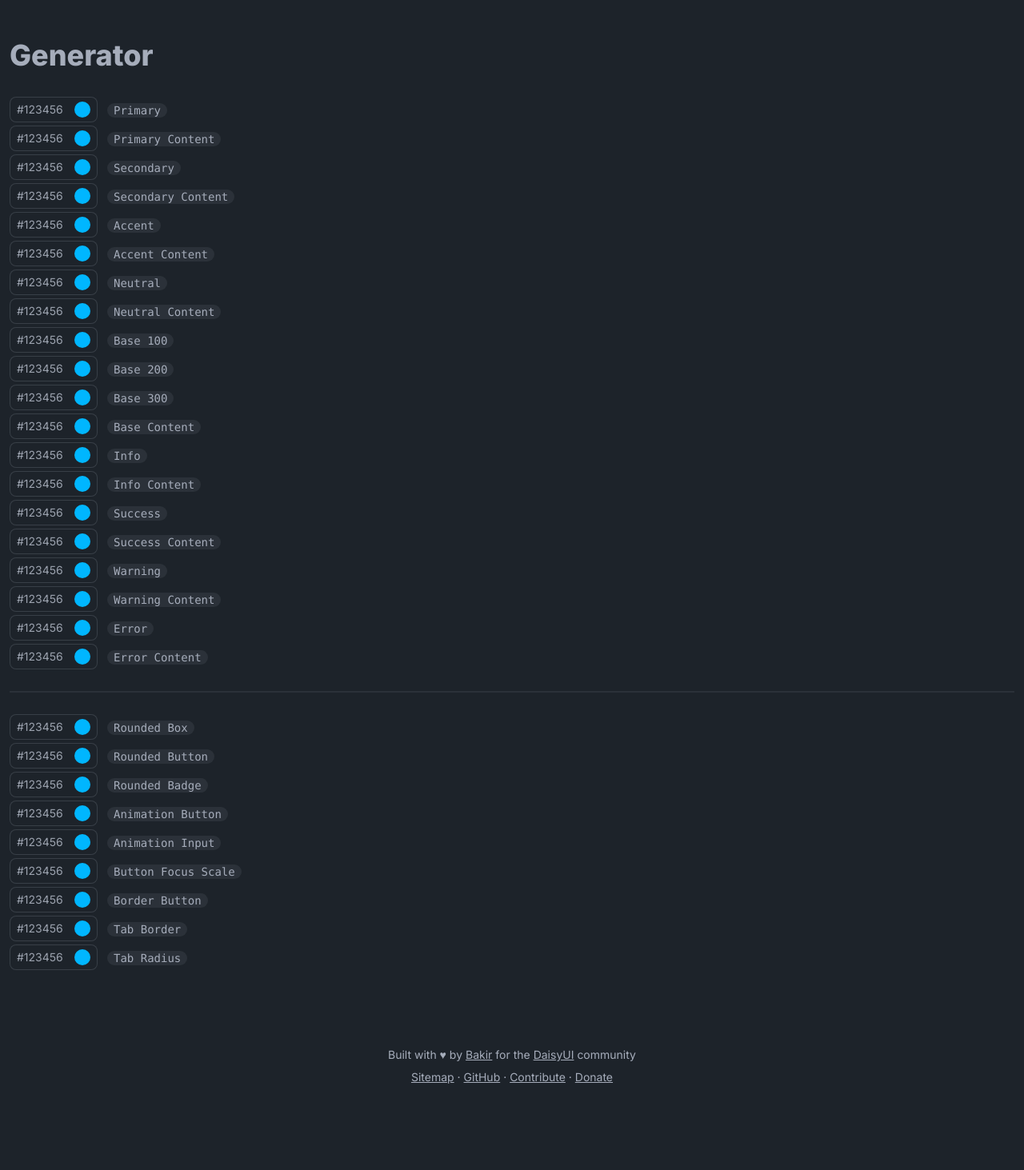
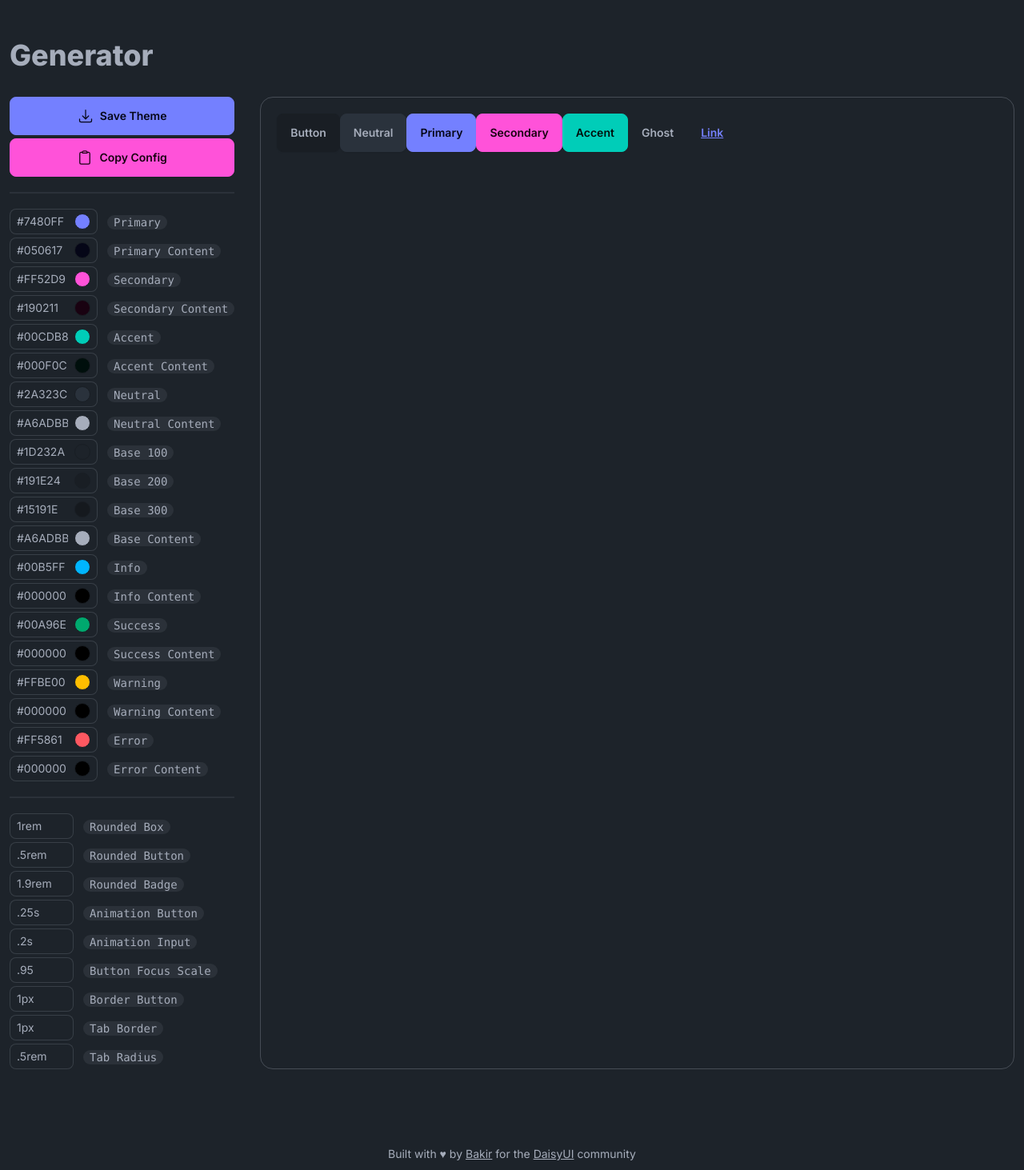
Before and after one commit to BakirGracic/daisyui-theme-preview, a Next.js app: page /custom in a window 1280 px wide. Shown: the part 5040-6503 px from the top of the page at 80% size. Before the commit the page ends 6413 px from the top, so only its background shows below. Built offline with nearby package versions, Linux system fonts and the light colour scheme.

Commit message:
theme generator progress

```diff
--- a/components/(custom)/ParameterTweaker.tsx
+++ b/components/(custom)/ParameterTweaker.tsx
@@ -1,39 +1,43 @@
 "use client";
 
 import { useState } from "react";
-import ParameterTweakerInput from "@/components/(custom)/ParameterTweakerInput";
+import ParameterTweakerHexInput from "@/components/(custom)/ParameterTweakerHexInput";
+import ParameterTweakerCSSInput from "@/components/(custom)/ParameterTweakerCSSInput";
 import type { CustomThemeProps } from "@/types/custom_theme";
+import { ArrowDownTrayIcon } from "@heroicons/react/24/solid";
+import { ClipboardIcon } from "@heroicons/react/24/outline";
 
 const defaultCustomTheme: CustomThemeProps = {
-    primary: "",
-    primaryContent: "",
-    secondary: "",
-    secondaryContent: "",
-    accent: "",
-    accentContent: "",
-    neutral: "",
-    neutralContent: "",
-    base100: "",
-    base200: "",
-    base300: "",
-    baseContent: "",
-    info: "",
-    infoContent: "",
-    success: "",
-    successContent: "",
-    warning: "",
-    warningContent: "",
-    error: "",
-    errorContent: "",
-    roundedBox: "",
-    roundedBtn: "",
-    roundedBadge: "",
-    animationBtn: "",
-    animationInput: "",
-    btnFocusScale: "",
-    borderBtn: "",
-    tabBorder: "",
-    tabRadius: "",
+    primary: "#7480FF",
+    primaryContent: "#050617",
+    secondary: "#FF52D9",
+    secondaryContent: "#190211",
+    accent: "#00CDB8",
+    accentContent: "#000F0C",
+    neutral: "#2A323C",
+    neutralContent: "#A6ADBB",
+    base100: "#1D232A",
+    base200: "#191E24",
+    base300: "#15191E",
+    baseContent: "#A6ADBB",
+    info: "#00B5FF",
+    infoContent: "#000000",
+    success: "#00A96E",
+    successContent: "#000000",
+    warning: "#FFBE00",
+    warningContent: "#000000",
+    error: "#FF5861",
+    errorContent: "#000000",
+    // ---
+    roundedBox: "1rem",
+    roundedBtn: ".5rem",
+    roundedBadge: "1.9rem",
+    animationBtn: ".25s",
+    animationInput: ".2s",
+    btnFocusScale: ".95",
+    borderBtn: "1px",
+    tabBorder: "1px",
+    tabRadius: ".5rem",
 };
 
 export default function ParameterTweaker() {
@@ -44,7 +48,7 @@ export default function ParameterTweaker() {
         return hexRegex.test(value);
     };
 
-    const handleInputChange = (value: string, name: keyof CustomThemeProps) => {
+    const handleHexInputChange = (value: string, name: keyof CustomThemeProps) => {
         if (isValidHex(value.toLowerCase())) {
             setCustomTheme((prevTheme) => ({
                 ...prevTheme,
@@ -53,247 +57,295 @@ export default function ParameterTweaker() {
         }
     };
 
+    const handleCSSInputChange = (value: string, name: keyof CustomThemeProps) => {
+        setCustomTheme((prevTheme) => ({
+            ...prevTheme,
+            [name]: value,
+        }));
+    };
+
+    const handleSaveTheme = () => {
+        alert("MAKE ME!");
+    };
+
+    const handleCopyConfig = () => {
+        alert("MAKE ME!");
+    };
+
     return (
         <div className="viewportMaxWidth topMargin">
             <div className="prose mb-8">
                 <h1 id="generator">Generator</h1>
             </div>
 
-            {/* inputs */}
+            <div className="flex gap-8">
+                {/* sidebar */}
                 <div className="flex flex-col gap-1">
+                    {/* actions */}
+                    <div
+                        onClick={handleSaveTheme}
+                        className="btn btn-primary"
+                    >
+                        <ArrowDownTrayIcon className="size-5" />
+                        Save Theme
+                    </div>
+                    <div
+                        onClick={handleCopyConfig}
+                        className="btn btn-secondary"
+                    >
+                        <ClipboardIcon className="size-5" />
+                        Copy Config
+                    </div>
+
+                    <div className="divider my-2"></div>
+
                     {/* primary */}
-                <ParameterTweakerInput
+                    <ParameterTweakerHexInput
                         name="primary"
                         value={customTheme.primary}
                         label="Primary"
-                    handleInputChange={handleInputChange}
+                        handleInputChange={handleHexInputChange}
                     />
 
                     {/* primaryContent */}
-                <ParameterTweakerInput
+                    <ParameterTweakerHexInput
                         name="primaryContent"
                         value={customTheme.primaryContent}
                         label="Primary Content"
-                    handleInputChange={handleInputChange}
+                        handleInputChange={handleHexInputChange}
                     />
 
                     {/* secondary */}
-                <ParameterTweakerInput
+                    <ParameterTweakerHexInput
                         name="secondary"
                         value={customTheme.secondary}
                         label="Secondary"
-                    handleInputChange={handleInputChange}
+                        handleInputChange={handleHexInputChange}
                     />
 
                     {/* secondaryContent */}
-                <ParameterTweakerInput
+                    <ParameterTweakerHexInput
                         name="secondaryContent"
                         value={customTheme.secondaryContent}
                         label="Secondary Content"
-                    handleInputChange={handleInputChange}
+                        handleInputChange={handleHexInputChange}
                     />
 
                     {/* accent */}
-                <ParameterTweakerInput
+                    <ParameterTweakerHexInput
                         name="accent"
                         value={customTheme.accent}
                         label="Accent"
-                    handleInputChange={handleInputChange}
+                        handleInputChange={handleHexInputChange}
                     />
 
                     {/* accentContent */}
-                <ParameterTweakerInput
+                    <ParameterTweakerHexInput
                         name="accentContent"
                         value={customTheme.accentContent}
                         label="Accent Content"
-                    handleInputChange={handleInputChange}
+                        handleInputChange={handleHexInputChange}
                     />
 
                     {/* neutral */}
-                <ParameterTweakerInput
+                    <ParameterTweakerHexInput
                         name="neutral"
                         value={customTheme.neutral}
                         label="Neutral"
-                    handleInputChange={handleInputChange}
+                        handleInputChange={handleHexInputChange}
                     />
 
                     {/* neutralContent */}
-                <ParameterTweakerInput
+                    <ParameterTweakerHexInput
                         name="neutralContent"
                         value={customTheme.neutralContent}
                         label="Neutral Content"
-                    handleInputChange={handleInputChange}
+                        handleInputChange={handleHexInputChange}
                     />
 
                     {/* base100 */}
-                <ParameterTweakerInput
+                    <ParameterTweakerHexInput
                         name="base100"
                         value={customTheme.base100}
                         label="Base 100"
-                    handleInputChange={handleInputChange}
+                        handleInputChange={handleHexInputChange}
                     />
 
                     {/* base200 */}
-                <ParameterTweakerInput
+                    <ParameterTweakerHexInput
                         name="base200"
                         value={customTheme.base200}
                         label="Base 200"
-                    handleInputChange={handleInputChange}
+                        handleInputChange={handleHexInputChange}
                     />
 
                     {/* base300 */}
-                <ParameterTweakerInput
+                    <ParameterTweakerHexInput
                         name="base300"
                         value={customTheme.base300}
                         label="Base 300"
-                    handleInputChange={handleInputChange}
+                        handleInputChange={handleHexInputChange}
                     />
 
                     {/* baseContent */}
-                <ParameterTweakerInput
+                    <ParameterTweakerHexInput
                         name="baseContent"
                         value={customTheme.baseContent}
                         label="Base Content"
-                    handleInputChange={handleInputChange}
+                        handleInputChange={handleHexInputChange}
                     />
 
                     {/* info */}
-                <ParameterTweakerInput
+                    <ParameterTweakerHexInput
                         name="info"
                         value={customTheme.info}
                         label="Info"
-                    handleInputChange={handleInputChange}
+                        handleInputChange={handleHexInputChange}
                     />
 
                     {/* infoContent */}
-                <ParameterTweakerInput
+                    <ParameterTweakerHexInput
                         name="infoContent"
                         value={customTheme.infoContent}
                         label="Info Content"
-                    handleInputChange={handleInputChange}
+                        handleInputChange={handleHexInputChange}
                     />
 
                     {/* success */}
-                <ParameterTweakerInput
+                    <ParameterTweakerHexInput
                         name="success"
                         value={customTheme.success}
                         label="Success"
-                    handleInputChange={handleInputChange}
+                        handleInputChange={handleHexInputChange}
                     />
 
                     {/* successContent */}
-                <ParameterTweakerInput
+                    <ParameterTweakerHexInput
                         name="successContent"
                         value={customTheme.successContent}
                         label="Success Content"
-                    handleInputChange={handleInputChange}
+                        handleInputChange={handleHexInputChange}
                     />
 
                     {/* warning */}
-                <ParameterTweakerInput
+                    <ParameterTweakerHexInput
                         name="warning"
                         value={customTheme.warning}
                         label="Warning"
-                    handleInputChange={handleInputChange}
+                        handleInputChange={handleHexInputChange}
                     />
 
                     {/* warningContent */}
-                <ParameterTweakerInput
+                    <ParameterTweakerHexInput
                         name="warningContent"
                         value={customTheme.warningContent}
                         label="Warning Content"
-                    handleInputChange={handleInputChange}
+                        handleInputChange={handleHexInputChange}
                     />
 
                     {/* error */}
-                <ParameterTweakerInput
+                    <ParameterTweakerHexInput
                         name="error"
                         value={customTheme.error}
                         label="Error"
-                    handleInputChange={handleInputChange}
+                        handleInputChange={handleHexInputChange}
                     />
 
                     {/* errorContent */}
-                <ParameterTweakerInput
+                    <ParameterTweakerHexInput
                         name="errorContent"
                         value={customTheme.errorContent}
                         label="Error Content"
-                    handleInputChange={handleInputChange}
+                        handleInputChange={handleHexInputChange}
                     />
 
-                <div className="divider"></div>
+                    <div className="divider my-2"></div>
 
                     {/* roundedBox */}
-                <ParameterTweakerInput
+                    <ParameterTweakerCSSInput
                         name="roundedBox"
                         value={customTheme.roundedBox}
                         label="Rounded Box"
-                    handleInputChange={handleInputChange}
+                        handleInputChange={handleCSSInputChange}
                     />
 
                     {/* roundedBtn */}
-                <ParameterTweakerInput
+                    <ParameterTweakerCSSInput
                         name="roundedBtn"
                         value={customTheme.roundedBtn}
                         label="Rounded Button"
-                    handleInputChange={handleInputChange}
+                        handleInputChange={handleCSSInputChange}
                     />
 
                     {/* roundedBadge */}
-                <ParameterTweakerInput
+                    <ParameterTweakerCSSInput
                         name="roundedBadge"
                         value={customTheme.roundedBadge}
                         label="Rounded Badge"
-                    handleInputChange={handleInputChange}
+                        handleInputChange={handleCSSInputChange}
                     />
 
                     {/* animationBtn */}
-                <ParameterTweakerInput
+                    <ParameterTweakerCSSInput
                         name="animationBtn"
                         value={customTheme.animationBtn}
                         label="Animation Button"
-                    handleInputChange={handleInputChange}
+                        handleInputChange={handleCSSInputChange}
                     />
 
                     {/* animationInput */}
-                <ParameterTweakerInput
+                    <ParameterTweakerCSSInput
                         name="animationInput"
                         value={customTheme.animationInput}
                         label="Animation Input"
-                    handleInputChange={handleInputChange}
+                        handleInputChange={handleCSSInputChange}
                     />
 
                     {/* btnFocusScale */}
-                <ParameterTweakerInput
+                    <ParameterTweakerCSSInput
                         name="btnFocusScale"
                         value={customTheme.btnFocusScale}
                         label="Button Focus Scale"
-                    handleInputChange={handleInputChange}
+                        handleInputChange={handleCSSInputChange}
                     />
 
                     {/* borderBtn */}
-                <ParameterTweakerInput
+                    <ParameterTweakerCSSInput
                         name="borderBtn"
                         value={customTheme.borderBtn}
                         label="Border Button"
-                    handleInputChange={handleInputChange}
+                        handleInputChange={handleCSSInputChange}
                     />
 
                     {/* tabBorder */}
-                <ParameterTweakerInput
+                    <ParameterTweakerCSSInput
                         name="tabBorder"
                         value={customTheme.tabBorder}
                         label="Tab Border"
-                    handleInputChange={handleInputChange}
+                        handleInputChange={handleCSSInputChange}
                     />
 
                     {/* tabRadius */}
-                <ParameterTweakerInput
+                    <ParameterTweakerCSSInput
                         name="tabRadius"
                         value={customTheme.tabRadius}
                         label="Tab Radius"
-                    handleInputChange={handleInputChange}
+                        handleInputChange={handleCSSInputChange}
                     />
+                </div>
+
+                {/* preview */}
+                <div className="rounded-box border border-neutral-content/30 w-full p-5">
+                    <div className="">
+                        <button className="btn">Button</button>
+                        <button className="btn btn-neutral">Neutral</button>
+                        <button className="btn btn-primary">Primary</button>
+                        <button className="btn btn-secondary">Secondary</button>
+                        <button className="btn btn-accent">Accent</button>
+                        <button className="btn btn-ghost">Ghost</button>
+                        <button className="btn btn-link">Link</button>
+                    </div>
+                </div>
             </div>
         </div>
     );
--- /dev/null
+++ b/components/(custom)/ParameterTweakerCSSInput.tsx
@@ -0,0 +1,21 @@
+import type { CustomThemeProps } from "@/types/custom_theme";
+
+export default function ParameterTweakerCSSInput({ name, value, label, handleInputChange }: { name: keyof CustomThemeProps; value: string; label: string; handleInputChange: (value: string, name: keyof CustomThemeProps) => void }) {
+    return (
+        <div className="flex items-center gap-3">
+            <input
+                type="text"
+                name={name}
+                className="input input-sm px-2 input-bordered min-w-[80px] max-w-[80px]"
+                value={value}
+                maxLength={7}
+                onChange={(e) => {
+                    handleInputChange(e.target.value, name);
+                }}
+            />
+            <div className="prose text-nowrap">
+                <code>{label}</code>
+            </div>
+        </div>
+    );
+}
--- a/components/(custom)/ParameterTweakerInput.tsx
+++ b/components/(custom)/ParameterTweakerHexInput.tsx
@@ -1,6 +1,6 @@
 import type { CustomThemeProps } from "@/types/custom_theme";
 
-export default function ParameterTweakerInput({ name, value, label, handleInputChange }: { name: keyof CustomThemeProps; value: string; label: string; handleInputChange: (value: string, name: keyof CustomThemeProps) => void }) {
+export default function ParameterTweakerHexInput({ name, value, label, handleInputChange }: { name: keyof CustomThemeProps; value: string; label: string; handleInputChange: (value: string, name: keyof CustomThemeProps) => void }) {
     return (
         <div className="flex items-center gap-3">
             <label className="input input-sm px-2 input-bordered flex items-center gap-2 min-w-[110px] max-w-[110px]">
@@ -8,16 +8,15 @@ export default function ParameterTweakerInput({ name, value, label, handleInputC
                     type="text"
                     name={name}
                     className="w-full"
-                    placeholder="#123456"
                     value={value}
+                    maxLength={7}
                     onChange={(e) => {
                         handleInputChange(e.target.value, name);
                     }}
-                    maxLength={7}
                 />
-                <span className="badge badge-info text-nowrap"></span>
+                <span className="badge text-nowrap" style={{ backgroundColor: `${value}` }}></span>
             </label>
-            <div className="prose">
+            <div className="prose text-nowrap">
                 <code>{label}</code>
             </div>
         </div>
```
Also changed, not shown: 2 other files (tests, documents, lock files or other folders). Lines whose indentation alone changed are shown as unchanged.
